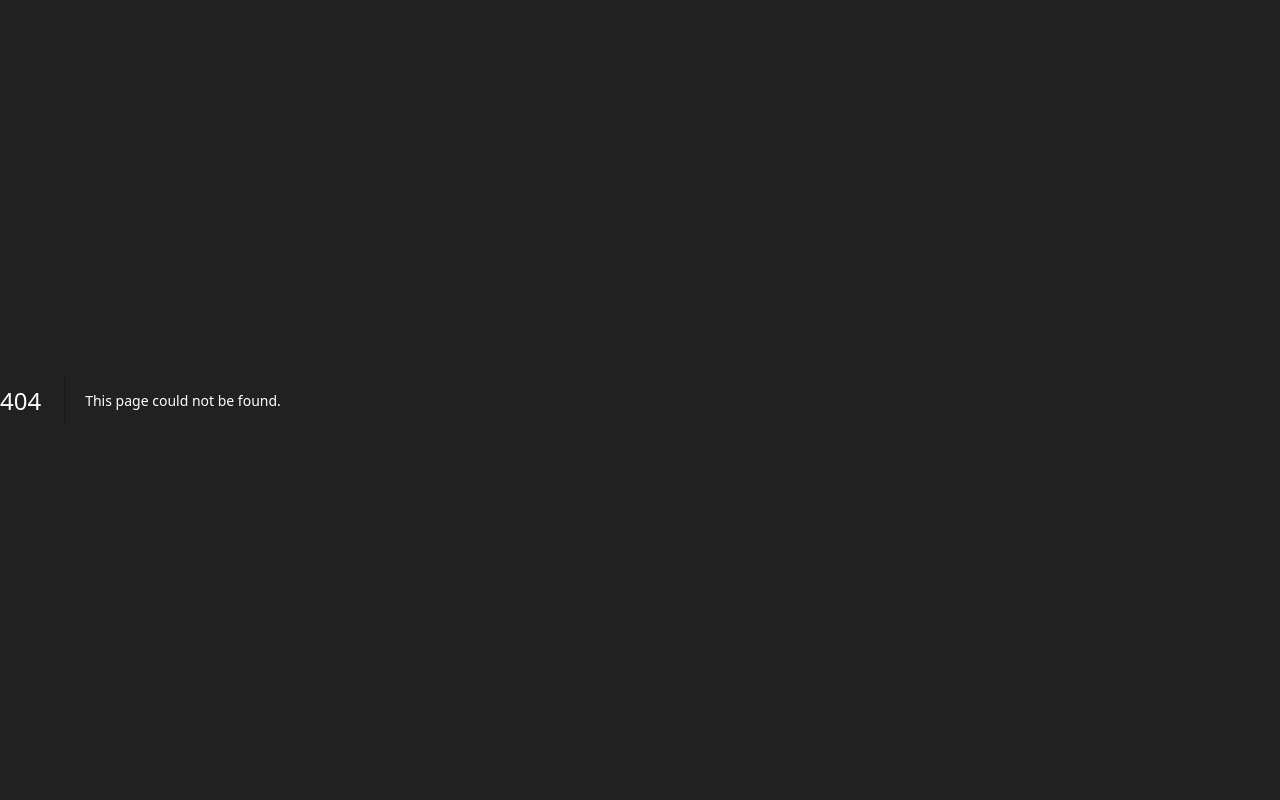
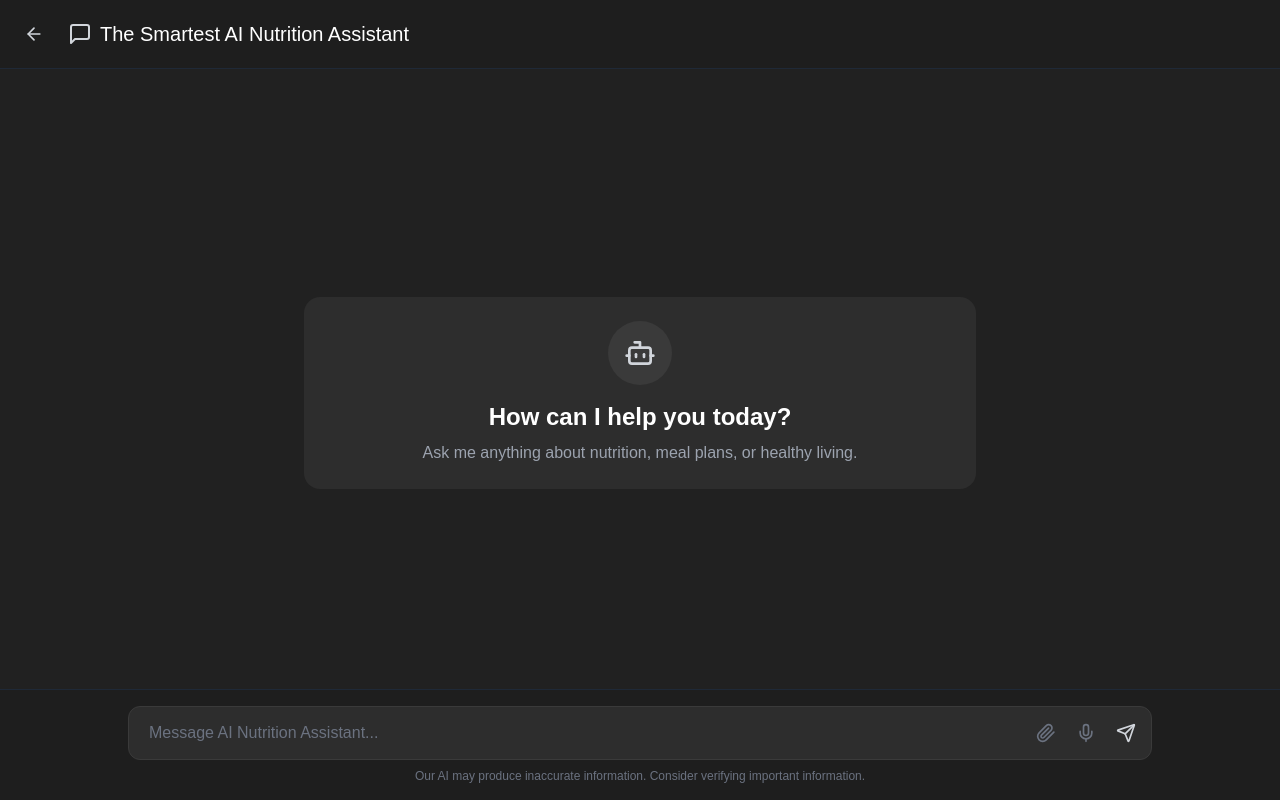
Before and after one commit to krushna06/The-Smartest-AI-Nutrition-Assistant, a Next.js app: page /chat/1 in a window 1280 px wide. Before the commit this address had no page. Built offline with nearby package versions, Linux system fonts and the light colour scheme.

Commit message:
feat(chat): allow users to enter a prompt and initiate a new conversatino with the model

```diff
--- /dev/null
+++ b/app/chat/[id]/page.tsx
@@ -0,0 +1,236 @@
+"use client";
+
+import { useState, useEffect, useRef } from "react";
+import { useRouter, useSearchParams } from "next/navigation";
+import { Paperclip, Mic, Send, Bot, User, ArrowLeft, MessageSquare } from "lucide-react";
+import Link from "next/link";
+
+type Message = {
+  id: string;
+  content: string;
+  role: 'user' | 'assistant';
+  timestamp: Date;
+};
+
+export default function ChatPage({ params }: { params: { id: string } }) {
+  const [messages, setMessages] = useState<Message[]>([]);
+  const [input, setInput] = useState('');
+  const [isLoading, setIsLoading] = useState(false);
+  const messagesEndRef = useRef<HTMLDivElement>(null);
+  const searchParams = useSearchParams();
+  const router = useRouter();
+
+  useEffect(() => {
+    scrollToBottom();
+  }, [messages]);
+
+  useEffect(() => {
+    const initialMessage = searchParams.get('message');
+    if (initialMessage) {
+      const userMessage: Message = {
+        id: Date.now().toString(),
+        content: decodeURIComponent(initialMessage),
+        role: 'user',
+        timestamp: new Date(),
+      };
+      setMessages([userMessage]);
+      handleSendMessage(userMessage.content);
+    }
+  }, []);
+
+  const scrollToBottom = () => {
+    messagesEndRef.current?.scrollIntoView({ behavior: 'smooth' });
+  };
+
+  const handleSendMessage = async (messageContent: string) => {
+    setIsLoading(true);
+
+    try {
+      const response = await fetch('http://localhost:11434/api/generate', {
+        method: 'POST',
+        headers: {
+          'Content-Type': 'application/json',
+        },
+        body: JSON.stringify({
+          model: 'qwen2.5:0.5b',
+          prompt: messageContent,
+          stream: false,
+        }),
+      });
+
+      if (!response.ok) {
+        throw new Error('Failed to get response from Ollama');
+      }
+
+      const data = await response.json();
+
+      const assistantMessage: Message = {
+        id: Date.now().toString(),
+        content: data.response || 'I apologize, but I am unable to provide a response at this time.',
+        role: 'assistant',
+        timestamp: new Date(),
+      };
+
+      setMessages(prev => [...prev, assistantMessage]);
+    } catch (error) {
+      console.error('Error:', error);
+      const errorMessage: Message = {
+        id: Date.now().toString(),
+        content: 'Sorry, I encountered an error. Please try again.',
+        role: 'assistant',
+        timestamp: new Date(),
+      };
+      setMessages(prev => [...prev, errorMessage]);
+    } finally {
+      setIsLoading(false);
+    }
+  };
+
+  const handleSubmit = (e: React.FormEvent) => {
+    e.preventDefault();
+    if (!input.trim() || isLoading) return;
+
+    const userMessage: Message = {
+      id: Date.now().toString(),
+      content: input,
+      role: 'user',
+      timestamp: new Date(),
+    };
+
+    setMessages(prev => [...prev, userMessage]);
+    setInput('');
+    handleSendMessage(input);
+  };
+
+  return (
+    <div className="flex-1 flex flex-col h-full bg-[#212121]">
+      <div className="bg-[#1e1e1e] p-4 border-b border-gray-800">
+        <div className="container mx-auto flex items-center">
+          <Link
+            href="/"
+            className="mr-4 p-2 rounded-full hover:bg-[#2d2d2d] transition-colors"
+            aria-label="Back to home"
+          >
+            <ArrowLeft size={20} className="text-gray-300" />
+          </Link>
+          <div className="flex items-center">
+            <MessageSquare size={24} className="text-gray-300 mr-2" />
+            <h1 className="text-xl font-medium text-white">The Smartest AI Nutrition Assistant</h1>
+          </div>
+        </div>
+      </div>
+
+      <div className="flex-1 overflow-y-auto p-4 md:p-6">
+        <div className="container mx-auto max-w-5xl space-y-4">
+          {messages.length === 0 ? (
+            <div className="flex flex-col items-center justify-center h-[calc(100vh-200px)] text-center px-4">
+              <div className="bg-[#2d2d2d] p-6 rounded-2xl max-w-2xl w-full">
+                <div className="bg-[#3a3a3a] w-16 h-16 rounded-full flex items-center justify-center mx-auto mb-4">
+                  <Bot size={32} className="text-gray-300" />
+                </div>
+                <h2 className="text-2xl font-semibold text-white mb-2">How can I help you today?</h2>
+                <p className="text-gray-400">Ask me anything about nutrition, meal plans, or healthy living.</p>
+              </div>
+            </div>
+          ) : (
+            <div className="space-y-4">
+              {messages.map((message) => (
+                <div
+                  key={message.id}
+                  className={`flex ${message.role === 'user' ? 'justify-end' : 'justify-start'}`}
+                >
+                  <div
+                    className={`flex max-w-3xl w-full ${message.role === 'user' ? 'justify-end' : ''}`}
+                  >
+                    <div
+                      className={`flex ${message.role === 'user' ? 'bg-[#2d2d2d]' : 'bg-[#2a2a2a]'} rounded-2xl p-4 w-full max-w-3xl`}
+                    >
+                      {message.role === 'assistant' && (
+                        <div className="mr-3 flex-shrink-0">
+                          <div className="bg-[#3a3a3a] w-8 h-8 rounded-full flex items-center justify-center">
+                            <Bot size={16} className="text-gray-300" />
+                          </div>
+                        </div>
+                      )}
+                      <div className="flex-1 min-w-0">
+                        <div className="text-sm font-medium text-gray-400 mb-1">
+                          {message.role === 'user' ? 'You' : 'AI Assistant'}
+                        </div>
+                        <div className="text-gray-200 whitespace-pre-wrap break-words">
+                          {message.content}
+                        </div>
+                      </div>
+                      {message.role === 'user' && (
+                        <div className="ml-3 flex-shrink-0">
+                          <div className="bg-[#3a3a3a] w-8 h-8 rounded-full flex items-center justify-center">
+                            <User size={16} className="text-gray-300" />
+                          </div>
+                        </div>
+                      )}
+                    </div>
+                  </div>
+                </div>
+              ))}
+              {isLoading && (
+                <div className="flex justify-start">
+                  <div className="bg-[#2a2a2a] rounded-2xl p-4 max-w-3xl">
+                    <div className="flex items-center space-x-2">
+                      <div className="w-2 h-2 bg-gray-400 rounded-full animate-bounce" style={{ animationDelay: '0ms' }}></div>
+                      <div className="w-2 h-2 bg-gray-400 rounded-full animate-bounce" style={{ animationDelay: '150ms' }}></div>
+                      <div className="w-2 h-2 bg-gray-400 rounded-full animate-bounce" style={{ animationDelay: '300ms' }}></div>
+                    </div>
+                  </div>
+                </div>
+              )}
+              <div ref={messagesEndRef} />
+            </div>
+          )}
+        </div>
+      </div>
+
+      <div className="border-t border-gray-800 bg-[#1e1e1e] p-4">
+        <div className="container mx-auto max-w-5xl">
+          <form onSubmit={handleSubmit} className="relative">
+            <input
+              type="text"
+              value={input}
+              onChange={(e) => setInput(e.target.value)}
+              placeholder="Message AI Nutrition Assistant..."
+              className="w-full bg-[#2d2d2d] text-white placeholder-gray-500 rounded-xl px-5 py-3.5 pr-14 text-base focus:outline-none focus:ring-2 focus:ring-[#424242] border border-[#3a3a3a]"
+              disabled={isLoading}
+            />
+            <div className="absolute right-2 top-1/2 transform -translate-y-1/2 flex items-center space-x-1">
+              <button
+                type="button"
+                className="text-gray-500 hover:text-gray-300 p-2 transition-colors"
+                aria-label="Attach file"
+                disabled={isLoading}
+              >
+                <Paperclip size={20} />
+              </button>
+              <button
+                type="button"
+                className="text-gray-500 hover:text-gray-300 p-2 transition-colors"
+                aria-label="Voice input"
+                disabled={isLoading}
+              >
+                <Mic size={20} />
+              </button>
+              <button
+                type="submit"
+                className="text-gray-300 hover:text-white p-2 transition-colors"
+                disabled={isLoading || !input.trim()}
+                aria-label="Send message"
+              >
+                <Send size={20} />
+              </button>
+            </div>
+          </form>
+          <p className="text-xs text-gray-500 text-center mt-2">
+            Our AI may produce inaccurate information. Consider verifying important information.
+          </p>
+        </div>
+      </div>
+    </div>
+  );
+}
--- a/app/page.tsx
+++ b/app/page.tsx
@@ -4,6 +4,7 @@ import { useState } from "react";
 import { Paperclip, Mic } from "lucide-react";
 import dynamic from "next/dynamic";
 import { motion, AnimatePresence } from "framer-motion";
+import { useRouter } from "next/navigation";
 import type { Meal } from "./components/MealPlanCard";
 
 const Sidebar = dynamic(() => import("./components/Sidebar"), { ssr: false });
@@ -13,6 +14,8 @@ const MealPlanCard = dynamic(() => import("./components/MealPlanCard"), {
 
 export default function Home() {
   const [selectedMealPlan, setSelectedMealPlan] = useState<Meal[] | null>(null);
+  const [input, setInput] = useState('');
+  const router = useRouter();
 
   const handleMealPlanSelect = (mealPlanString?: string) => {
     if (mealPlanString) {
@@ -21,6 +24,14 @@ export default function Home() {
     } else {
       setSelectedMealPlan(null);
     }
+  };
+
+  const handleSubmit = (e: React.FormEvent) => {
+    e.preventDefault();
+    if (!input.trim()) return;
+
+    const chatId = crypto.randomUUID();
+    router.push(`/chat/${chatId}?message=${encodeURIComponent(input)}`);
   };
 
   return (
@@ -49,23 +60,25 @@ export default function Home() {
                 </motion.div>
               )}
             </AnimatePresence>
-            <div className="relative">
+            <form onSubmit={handleSubmit} className="relative">
               <input
                 type="text"
+                value={input}
+                onChange={(e) => setInput(e.target.value)}
                 placeholder="Ask Anything"
                 className="w-full bg-[#404040] text-white placeholder-gray-400 rounded-xl px-4 py-4 pr-20 text-lg focus:outline-none"
               />
 
               <div className="absolute right-3 top-1/2 transform -translate-y-1/2 flex items-center space-x-3">
-                <button className="text-gray-400 p-1" aria-label="Attach file">
+                <button type="button" className="text-gray-400 p-1" aria-label="Attach file">
                   <Paperclip size={20} />
                 </button>
 
-                <button className="text-gray-400 p-1" aria-label="Voice input">
+                <button type="button" className="text-gray-400 p-1" aria-label="Voice input">
                   <Mic size={20} />
                 </button>
               </div>
-            </div>
+            </form>
           </div>
         </div>
       </main>
```
